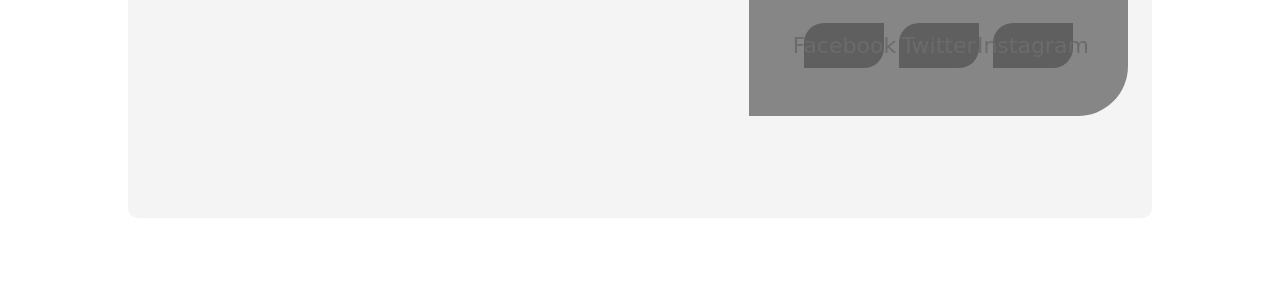
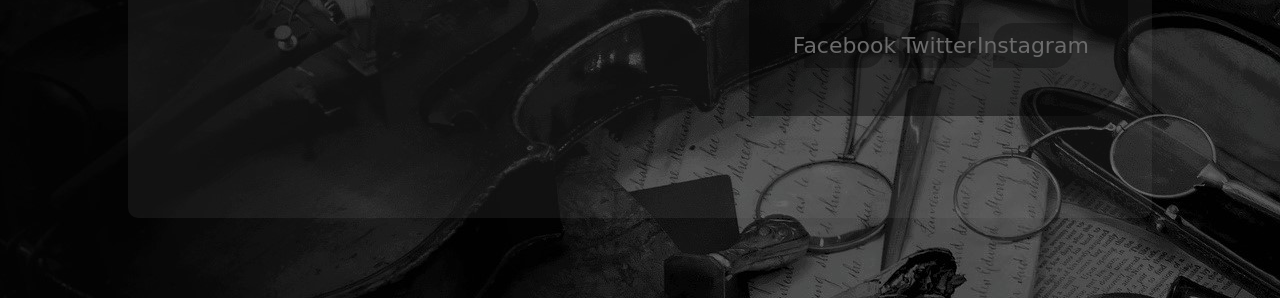
Before and after one commit to elMofaker/sign_in_Vionila, a plain HTML site: page index.html in a window 1280 px wide. Shown: the part 502-800 px from the top of the page. Drawn offline with nearby package versions, Linux system fonts and the light colour scheme; the site is published under a folder, as on GitHub Pages, so addresses that start at the root find nothing; a web font is replaced by a local one.

Commit message:
Update style.css

```diff
--- a/css/style.css
+++ b/css/style.css
@@ -34,7 +34,7 @@
 body {
     width: 100%;
     height: 100vh;
-    background-image: url("/img/bg_vaiolin.jpg");
+    background-image: url("../img/bg_vaiolin.jpg");
     background-position: cover;
 }
 
```
